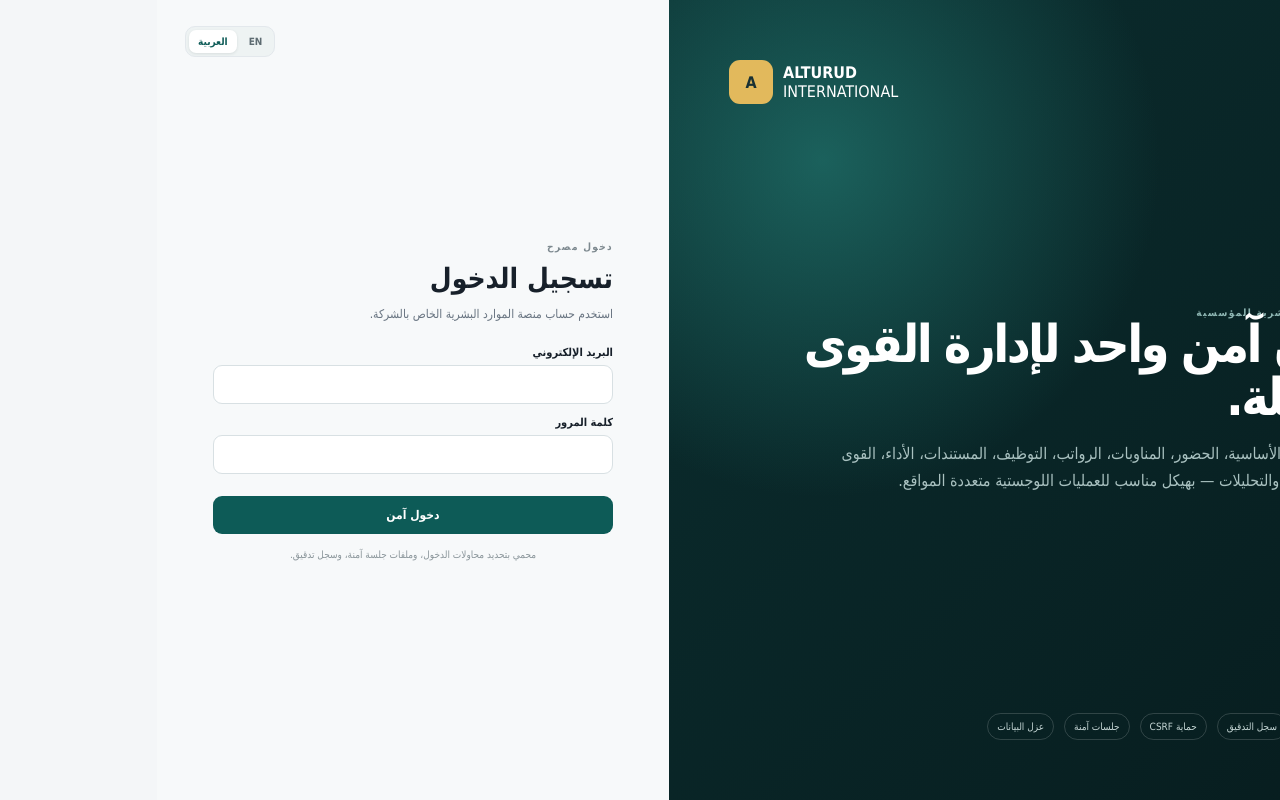
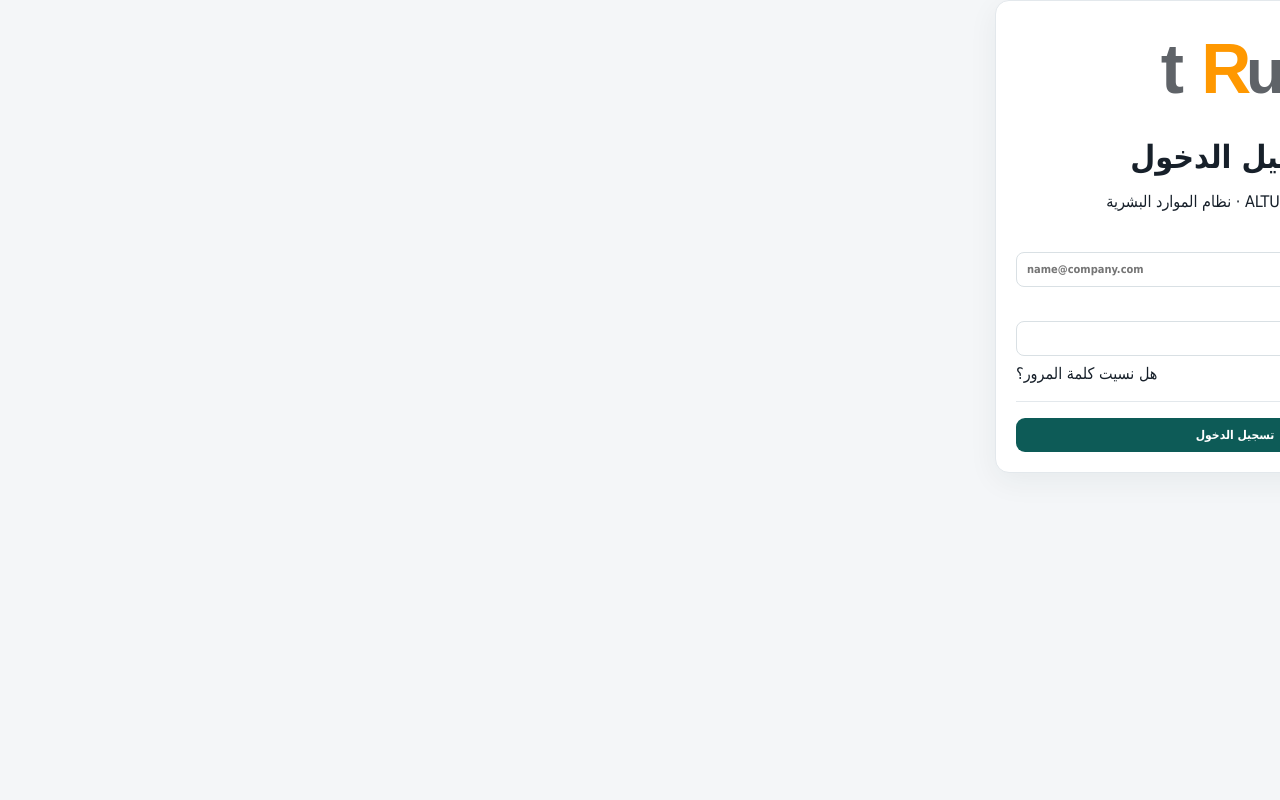
Before and after one commit to ICV-OM/ERP-, a Next.js app: page /login in a window 1280 px wide. Built offline with nearby package versions, Linux system fonts and the light colour scheme; no server answers.

Commit message:
Add ALTURUD logo and forgot password link to sign in

```diff
--- a/src/components/LoginForm.tsx
+++ b/src/components/LoginForm.tsx
@@ -1,74 +1,12 @@
 "use client";
-import { FormEvent, useState } from "react";
+import Link from "next/link";
+import { FormEvent,useState } from "react";
 import { useRouter } from "next/navigation";
-import { LanguageToggle } from "@/components/LanguageToggle";
 import type { Locale } from "@/lib/locale";
 
-type Labels = {
-  platform:string; headline:string; description:string; authorized:string; signIn:string; prompt:string;
-  email:string; password:string; verifying:string; secureSignIn:string; help:string; unable:string; badges:readonly string[];
-};
-
-export function LoginForm({ locale, labels }: { locale: Locale; labels: Labels }) {
-  const [error,setError]=useState("");
-  const [busy,setBusy]=useState(false);
-  const router=useRouter();
-
-  async function submit(e:FormEvent<HTMLFormElement>){
-    e.preventDefault();
-    setBusy(true);
-    setError("");
-
-    const controller = new AbortController();
-    const timeout = window.setTimeout(() => controller.abort(), 15_000);
-
-    try {
-      const f=new FormData(e.currentTarget);
-      const r=await fetch("/api/auth/login",{
-        method:"POST",
-        headers:{"content-type":"application/json"},
-        body:JSON.stringify({email:f.get("email"),password:f.get("password")}),
-        signal:controller.signal
-      });
-
-      const d=await r.json().catch(()=>({error:""}));
-      if(!r.ok){
-        const api=String(d.error??"");
-        const arErrors:Record<string,string>={
-          "Invalid credentials":"البريد الإلكتروني أو كلمة المرور غير صحيحة.",
-          "Too many attempts. Try again later.":"عدد محاولات الدخول كبير. حاول مرة أخرى لاحقًا.",
-          "Request rejected":"تم رفض الطلب لأسباب أمنية."
-        };
-        setError(locale==="ar"?(arErrors[api]??labels.unable):(api||labels.unable));
-        return;
-      }
-
-      router.replace("/dashboard");
-      router.refresh();
-    } catch {
-      setError(labels.unable);
-    } finally {
-      window.clearTimeout(timeout);
-      setBusy(false);
-    }
-  }
-
-  return <main className="loginPage">
-    <section className="loginVisual">
-      <div className="loginLogo"><div className="brandMark">A</div><div><strong>ALTURUD</strong><div>INTERNATIONAL</div></div></div>
-      <div><div className="eyebrow heroEyebrow">{labels.platform}</div><h1>{labels.headline}</h1><p>{labels.description}</p></div>
-      <div className="securityStrip">{labels.badges.map(x=><span key={x}>{x}</span>)}</div>
-    </section>
-    <section className="loginSide">
-      <div className="loginLanguage"><LanguageToggle locale={locale}/></div>
-      <form className="loginBox" onSubmit={submit}>
-        <div className="eyebrow">{labels.authorized}</div><h2>{labels.signIn}</h2><p>{labels.prompt}</p>
-        {error&&<div className="alert error">{error}</div>}
-        <label>{labels.email}<input name="email" type="email" autoComplete="username" required /></label>
-        <label>{labels.password}<input name="password" type="password" autoComplete="current-password" minLength={12} required /></label>
-        <button className="primaryButton" disabled={busy}>{busy?labels.verifying:labels.secureSignIn}</button>
-        <div className="loginHelp">{labels.help}</div>
-      </form>
-    </section>
-  </main>;
+export function LoginForm({locale}:{locale:Locale}){
+  const router=useRouter(),ar=locale==="ar";const [email,setEmail]=useState(""),[password,setPassword]=useState(""),[busy,setBusy]=useState(false),[error,setError]=useState("");
+  const t=ar?{title:"تسجيل الدخول",subtitle:"ALTURUD People · نظام الموارد البشرية",email:"البريد الإلكتروني",password:"كلمة المرور",login:"تسجيل الدخول",loading:"جارٍ تسجيل الدخول…",forgot:"هل نسيت كلمة المرور؟",invalid:"البريد الإلكتروني أو كلمة المرور غير صحيحة.",unavailable:"تعذر الاتصال بالنظام. حاول مرة أخرى."}:{title:"Sign in",subtitle:"ALTURUD People · Human Resources ERP",email:"Email address",password:"Password",login:"Sign in",loading:"Signing in…",forgot:"Forgot your password?",invalid:"Invalid email or password.",unavailable:"Unable to reach the system. Please try again."};
+  async function submit(e:FormEvent){e.preventDefault();setBusy(true);setError("");try{const r=await fetch("/api/auth/login",{method:"POST",headers:{"content-type":"application/json"},body:JSON.stringify({email,password})});const d=await r.json().catch(()=>({}));if(!r.ok)throw new Error(r.status===401?t.invalid:(d.error||t.unavailable));router.replace("/dashboard");router.refresh()}catch(e){setError(e instanceof Error?e.message:t.unavailable);setBusy(false)}}
+  return <form onSubmit={submit} className="formPanel" style={{maxWidth:480,width:"100%"}}><div style={{textAlign:"center",marginBottom:22}}><img src="/alturud-logo.svg" alt="ALTURUD" style={{width:175,height:92,objectFit:"contain"}}/><h1 style={{marginBottom:6}}>{t.title}</h1><p>{t.subtitle}</p></div>{error&&<div className="alert error">{error}</div>}<div className="formGrid" style={{gridTemplateColumns:"1fr"}}><label>{t.email}<input type="email" dir="ltr" autoComplete="email" required value={email} onChange={e=>setEmail(e.target.value)} placeholder="name@company.com"/></label><label>{t.password}<input type="password" autoComplete="current-password" minLength={12} required value={password} onChange={e=>setPassword(e.target.value)}/></label></div><div style={{display:"flex",justifyContent:"flex-end",marginTop:8}}><Link href="/forgot-password">{t.forgot}</Link></div><div className="formActions" style={{marginTop:18}}><button className="primaryButton" style={{width:"100%"}} disabled={busy}>{busy?t.loading:t.login}</button></div></form>
 }
```
